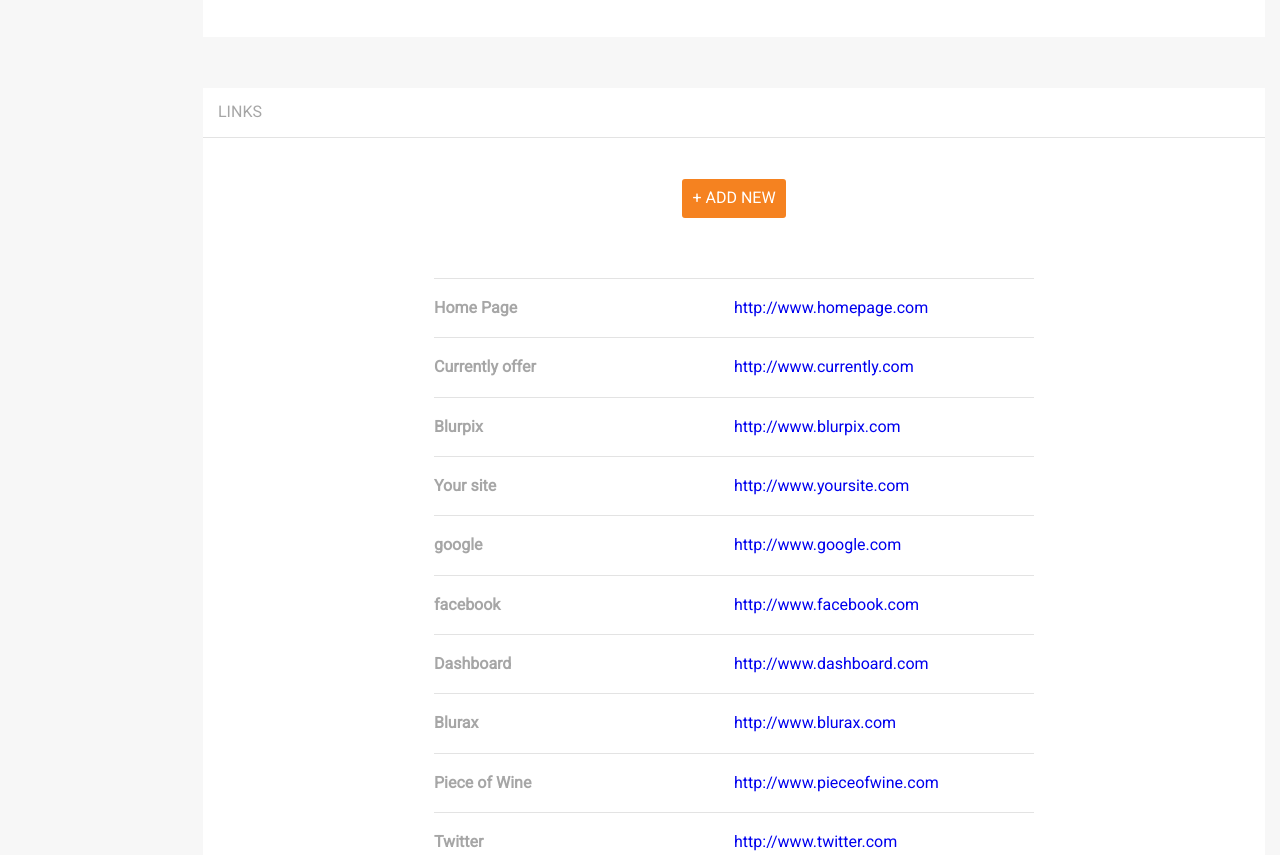
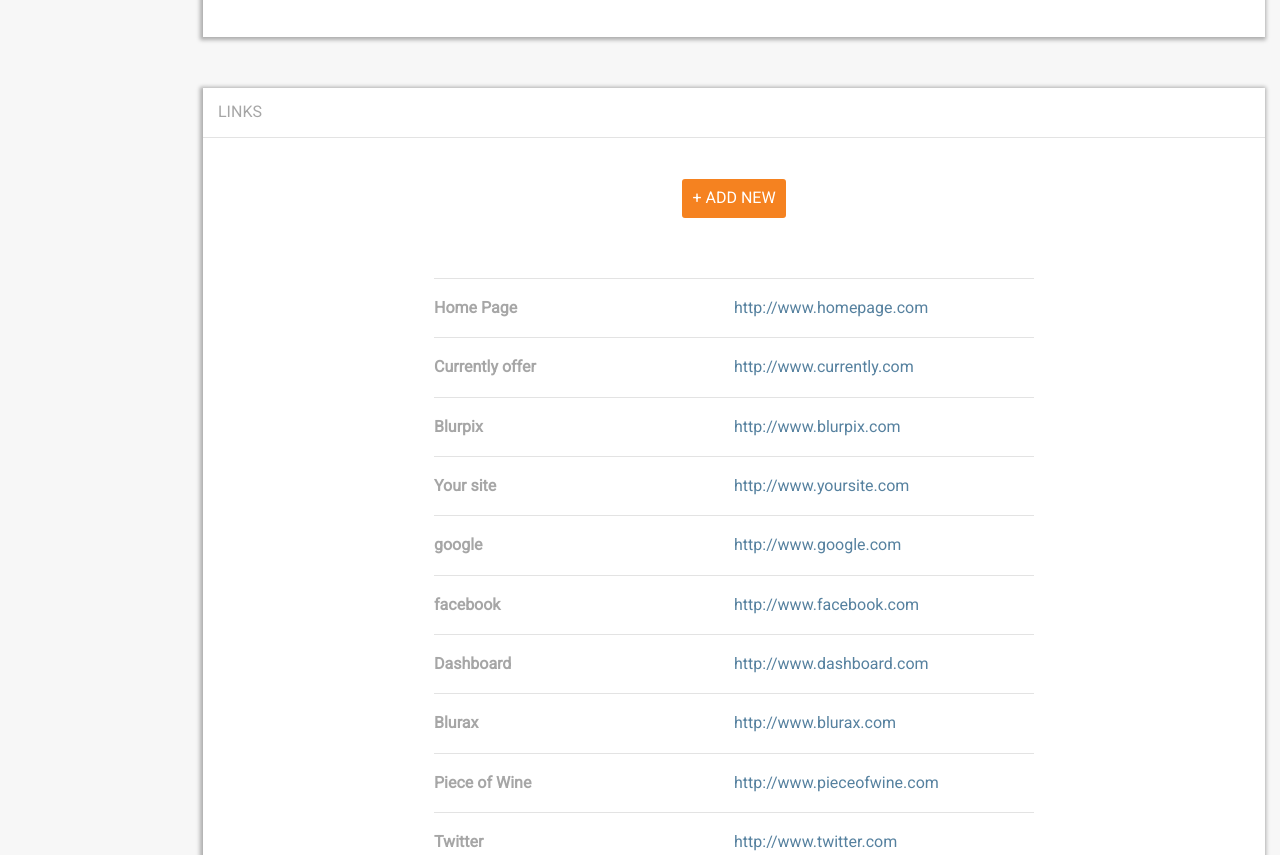
Before and after one commit to Kolumbryna22/Projekt-indywidualny, a website: page index.html in a window 1280 px wide. Shown: the part 906-1761 px from the top of the page. Drawn offline with Linux system fonts and the light colour scheme.

Commit message:
Fix some issues

```diff
--- a/sass/components/_containers.scss
+++ b/sass/components/_containers.scss
@@ -19,4 +19,5 @@
     width: 100%;
     padding-bottom: 40px;
     background-color: $color-section-background;
+    box-shadow: -1px 1px 4px 2px rgba(0,0,0,0.3);
 }
--- a/sass/components/_informations.scss
+++ b/sass/components/_informations.scss
@@ -9,6 +9,10 @@
         @include clear-mp;
     }
 
+    a {
+        color: $color-link;
+    }
+
     .line-horizontal {
         margin-top: 20px;
         margin-bottom: 20px;
```
Also changed, not shown: css/style.css, 1 other file.
